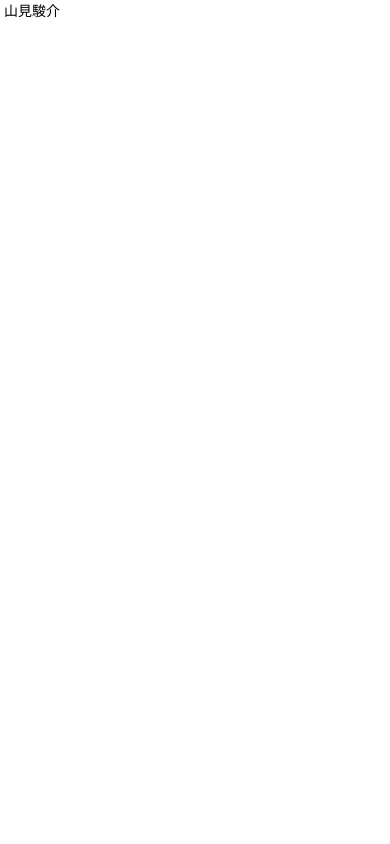
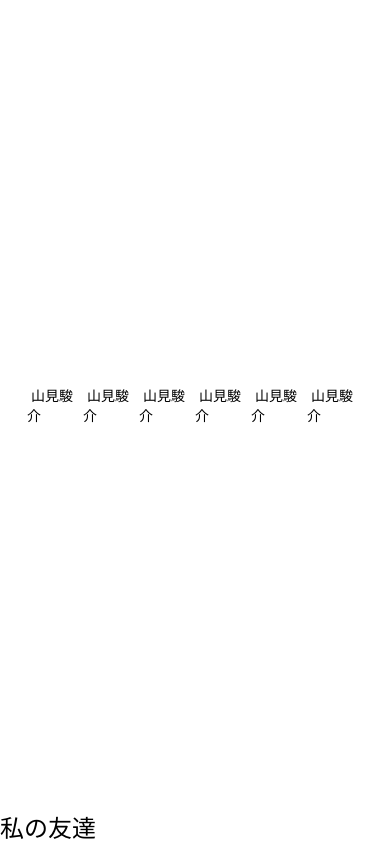
Before and after one commit to Moorley/connect-plus, a React Native app: screen / in a window 390 px wide. Built offline with nearby package versions, Linux system fonts and the light colour scheme.

Commit message:
変更途中

```diff
--- a/App.jsx
+++ b/App.jsx
@@ -1,6 +1,7 @@
 import { StatusBar } from 'expo-status-bar';
 import React from 'react';
 import { StyleSheet, Text, View } from 'react-native';
+import FooterButton from './src/componets/FooterButtton';
 import EmergencyFriendList from './src/screens/EmergencyFriendList';
 
 export default function App() {
--- /dev/null
+++ b/src/componets/FooterButtton.jsx
@@ -0,0 +1,26 @@
+import label from "prop-types";
+import React from "react";
+import { View, StyleSheet, Text, TouchableOpacity  } from "react-native";
+
+export default function FooterButton(props) {
+    const label = props.label;
+    return (
+        <TouchableOpacity style={styles.footerButton}>
+            <Text style={styles.Text}>{label}</Text>
+        </TouchableOpacity>
+    );
+}
+
+
+FooterButton.propTypes = {
+    label: null,
+};
+
+const styles = StyleSheet.create({
+    footerButton: {
+    },
+    Text:{
+        fontSize: 24,
+        color: "black"
+    },
+})
--- a/src/screens/EmergencyFriendList.jsx
+++ b/src/screens/EmergencyFriendList.jsx
@@ -1,9 +1,37 @@
+import label from "prop-types";
 import React from 'react';
 import { View, Text, StyleSheet, } from 'react-native';
-
+import FooterButton from '../componets/FooterButtton';
 
 export default function EmergencyFriendList() {
     return (
-        <Text> 山見駿介</Text>
-    )
+        <View style= {styles.container}>
+            <View style={styles.name}>
+                <Text> 山見駿介</Text>
+                <Text> 山見駿介</Text>
+                <Text> 山見駿介</Text>
+                <Text> 山見駿介</Text>
+                <Text> 山見駿介</Text>
+                <Text> 山見駿介</Text>
+            </View>
+            <FooterButton label="私の友達" />
+        </View>
+    );
 }
+
+
+
+const styles = StyleSheet.create({
+    container: {
+        flex: 1,
+    },
+
+    name: {
+        flex: 1,
+        paddingHorizontal: 27,
+        paddingVertical: 32,
+        flexDirection: "row",
+        justifyContent: 'center',
+        alignItems: 'center',
+    },
+})
```
Also changed, not shown: src/componets/Buttton.jsx (deleted).
